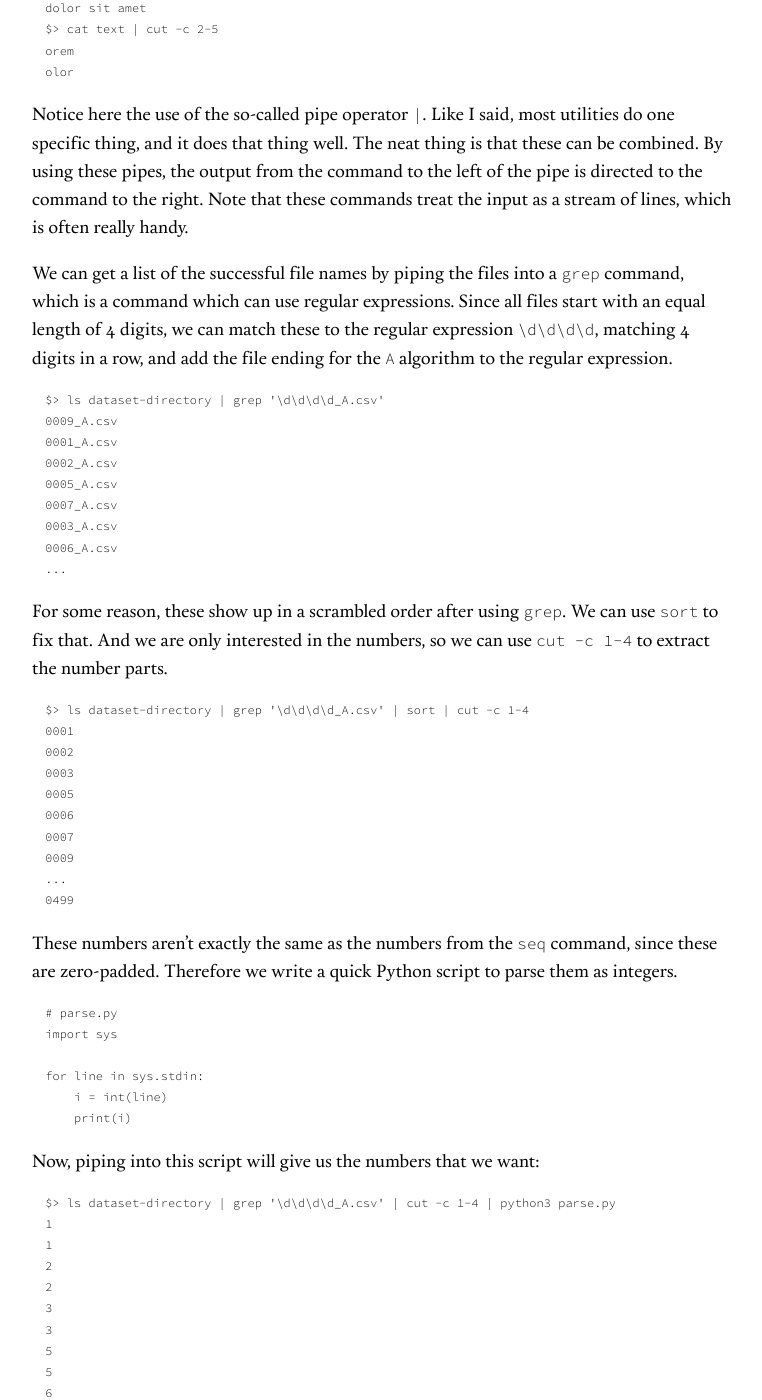
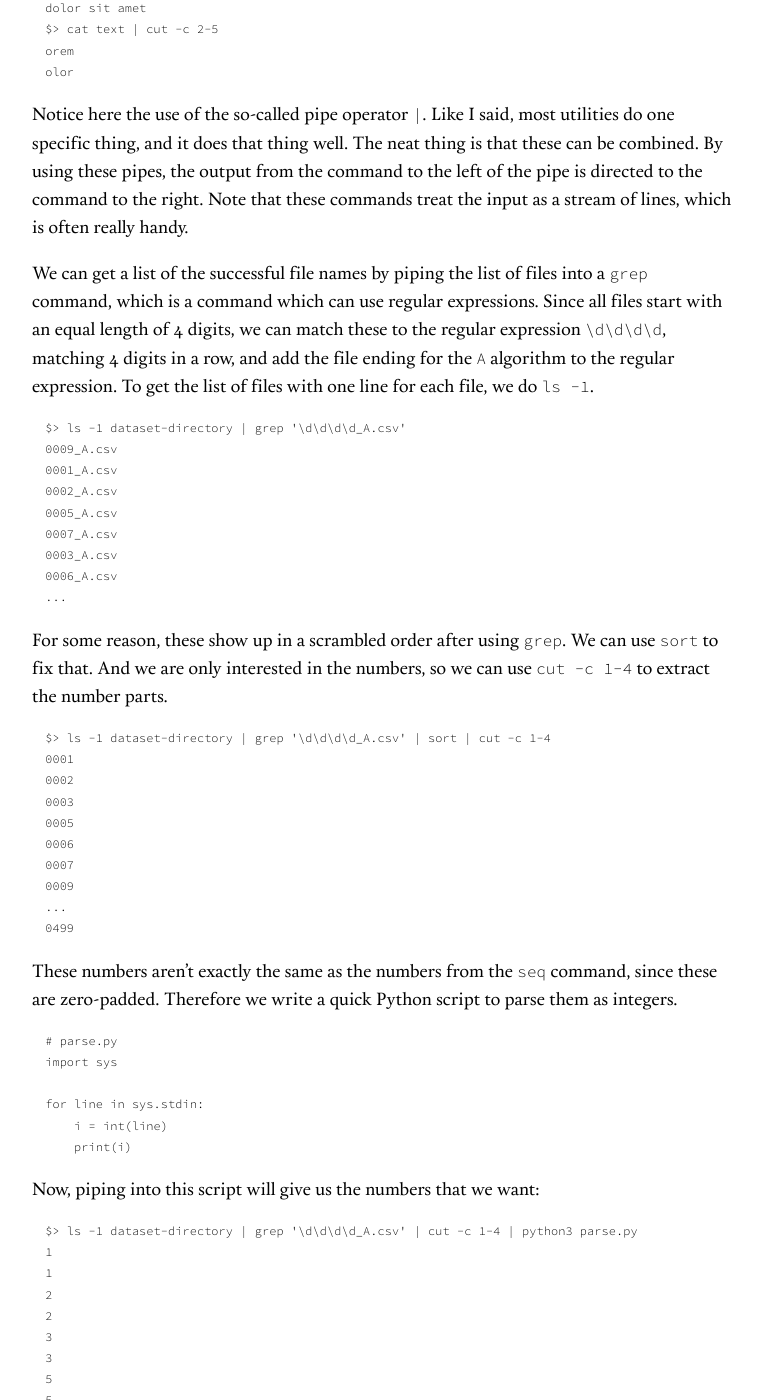
Before and after one commit to vegarsti/vegarsti.github.io, a Jekyll site: the page built from _posts/2019-02-13-unix.md, in a window 1280 px wide and 1400 px high, scrolled down 1955 px. Shown: the whole window, without its empty margins (258-1020 px from the left). Built offline with Jekyll 4.4.1, drawn with Linux system fonts in a browser that asks for light colours; nearby versions of some CDN libraries; some of the changed text lies outside the part shown.

Commit message:
Add HN link

````diff
--- a/_posts/2019-02-13-unix.md
+++ b/_posts/2019-02-13-unix.md
@@ -73,10 +73,10 @@ olor
 ```
 Notice here the use of the so-called pipe operator `|`. Like I said, most utilities do one specific thing, and it does that thing well. The neat thing is that these can be combined. By using these pipes, the output from the command to the left of the pipe is directed to the command to the right. Note that these commands treat the input as a stream of lines, which is often really handy.
 
-We can get a list of the successful file names by piping the files into a `grep` command, which is a command which can use regular expressions. Since all files start with an equal length of 4 digits, we can match these to the regular expression `\d\d\d\d`, matching 4 digits in a row, and add the file ending for the `A` algorithm to the regular expression.
+We can get a list of the successful file names by piping the list of files into a `grep` command, which is a command which can use regular expressions. Since all files start with an equal length of 4 digits, we can match these to the regular expression `\d\d\d\d`, matching 4 digits in a row, and add the file ending for the `A` algorithm to the regular expression. To get the list of files with one line for each file, we do `ls -1`.
 
 ```
-$> ls dataset-directory | grep '\d\d\d\d_A.csv'
+$> ls -1 dataset-directory | grep '\d\d\d\d_A.csv'
 0009_A.csv
 0001_A.csv
 0002_A.csv
@@ -89,7 +89,7 @@ $> ls dataset-directory | grep '\d\d\d\d_A.csv'
 For some reason, these show up in a scrambled order after using `grep`. We can use `sort` to fix that. And we are only interested in the numbers, so we can use `cut -c 1-4` to extract the number parts.
 
 ```
-$> ls dataset-directory | grep '\d\d\d\d_A.csv' | sort | cut -c 1-4
+$> ls -1 dataset-directory | grep '\d\d\d\d_A.csv' | sort | cut -c 1-4
 0001
 0002
 0003
@@ -114,7 +114,7 @@ for line in sys.stdin:
 Now, piping into this script will give us the numbers that we want:
 
 ```
-$> ls dataset-directory | grep '\d\d\d\d_A.csv' | cut -c 1-4 | python3 parse.py
+$> ls -1 dataset-directory | grep '\d\d\d\d_A.csv' | cut -c 1-4 | python3 parse.py
 1
 1
 2
@@ -135,7 +135,7 @@ $> ls dataset-directory | grep '\d\d\d\d_A.csv' | cut -c 1-4 | python3 parse.py
 But we're repeating the numbers here. The `uniq` command takes repeated lines and only prints one of each, which is exactly what we want.
 
 ```
-$> ls dataset-directory | grep '\d\d\d\d_A.csv' | cut -c 1-4 | python3 parse.py | uniq
+$> ls -1 dataset-directory | grep '\d\d\d\d_A.csv' | cut -c 1-4 | python3 parse.py | uniq
 1
 2
 3
@@ -150,7 +150,7 @@ $> ls dataset-directory | grep '\d\d\d\d_A.csv' | cut -c 1-4 | python3 parse.py
 We're getting there! Now we have to figure out how to cross-check these lists of numbers. Luckily, there exists a command called `comm`, which checks for <u>comm</u>on characters in two input streams. To get the input of a sequence of commands such as the one above, we can evaluate it and redirect it, which we do by wrapping it in `<(...)`.
 
 ```
-$> comm <(ls dataset-directory | grep '\d\d\d\d_A.csv' | cut -c 1-4 | python3 parse.py | uniq) <(seq 500)
+$> comm <(ls -1 dataset-directory | grep '\d\d\d\d_A.csv' | cut -c 1-4 | python3 parse.py | uniq) <(seq 500)
         1
         2
         3
@@ -167,7 +167,7 @@ $> comm <(ls dataset-directory | grep '\d\d\d\d_A.csv' | cut -c 1-4 | python3 pa
 This output is a bit disorienting. If we read the manual of `comm` (by doing `man comm`), we see that `comm` "produces three text columns as output: lines only in file1; lines only in file2; and lines in both files." To suppress column 1 -- which is empty, since no numbers are only from the file list -- call `comm` with the flag `-1`. And since we are not interested in the numbers which are in both streams, we suppress with the `-3` flag as well.
 
 ```
-$> comm -1 -3 <(ls dataset-directory | grep '\d\d\d\d_A.csv' | cut -c 1-4 | python3 parse.py | uniq) <(seq 500)
+$> comm -1 -3 <(ls -1 dataset-directory | grep '\d\d\d\d_A.csv' | cut -c 1-4 | python3 parse.py | uniq) <(seq 500)
 4
 8
 ...
@@ -175,3 +175,5 @@ $> comm -1 -3 <(ls dataset-directory | grep '\d\d\d\d_A.csv' | cut -c 1-4 | pyth
 ```
 
 And we're done!
+
+Update: This post generated [some interesting discussion on Hacker News](https://news.ycombinator.com/item?id=19160659). There's many ways to solve this problem, and the way I did it is probably not the best. Be sure to check it out for tips on how to improve.
````
